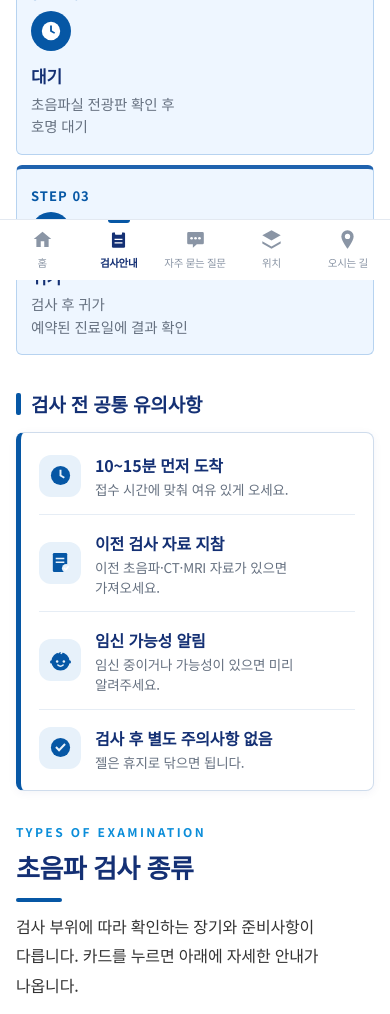
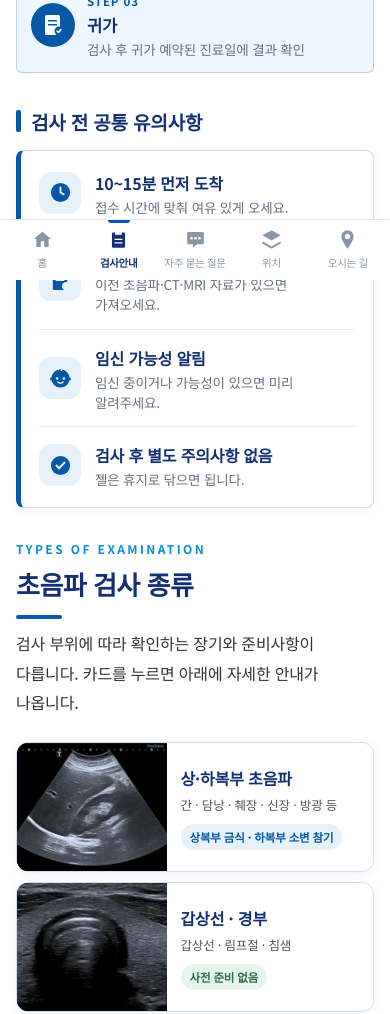
Before and after one commit to hyumc-us/hyumc-us.github.io, a plain HTML site: page exam/index.html in a window 390 px wide. Shown: the part 564-1578 px from the top of the page. Drawn offline with Linux system fonts and the light colour scheme.

Commit message:
v49: mobile layout tidy
Co-Authored-By: Claude Sonnet 5.5 <noreply@anthropic.com>

```diff
--- a/assets/style.css
+++ b/assets/style.css
@@ -967,3 +967,30 @@ body .ft details.ddm summary{border-radius:0}
 /* 위치: 경로 안내 */
 .route-wrap{max-width:860px}
 .loc-routes{margin:18px 0 12px}
+
+/* ===== v49: 모바일 정리 (진행순서 압축, 검사 종류 1열, 탭 한 줄, 요약 한 줄) ===== */
+@media(max-width:640px){
+  /* 검사 진행 순서: 아이콘+제목+설명을 한 줄 구성으로 압축 */
+  .steps.s3{gap:8px}
+  .steps.s3 .step{display:grid;grid-template-columns:44px 1fr;column-gap:12px;align-items:center;padding:12px 14px}
+  .steps.s3 .step::before{grid-column:2;margin-bottom:0;font-size:11.5px}
+  .steps.s3 .step .si{grid-column:1;grid-row:1/4;position:static;width:44px;height:44px;font-size:24px;margin:0}
+  .steps.s3 .step b{grid-column:2;font-size:16.5px;margin:0}
+  .steps.s3 .step p{grid-column:2;margin:0;font-size:13.5px;line-height:1.45}
+  .steps.s3 .step p span{display:inline;white-space:normal}
+  .steps.s3 .step p span+span::before{content:" "}
+  /* 검사 종류: 한 줄에 한 개, 가로형 카드로 높이 통일 */
+  .types-grid{grid-template-columns:1fr;gap:10px}
+  .tcard{flex-direction:row;height:auto;min-height:128px}
+  .tcard .timg{flex:0 0 42%;aspect-ratio:auto;min-height:128px}
+  .tcard .tb{padding:12px 14px;justify-content:center}
+  .tcard .tb b{font-size:16px}
+  .tcard .tb p{font-size:12.5px;margin-bottom:8px}
+  .tcard .tb .chip2{margin-top:0;font-size:11.5px;padding:3px 9px}
+  /* 탭: 모두 한 줄, 같은 크기 */
+  .subtabs button{padding:12px 2px;font-size:13px;white-space:nowrap;letter-spacing:-.03em}
+  /* 요약 줄: 라벨과 내용을 같은 줄에 */
+  .ex-sum>div{display:flex;flex-wrap:nowrap;align-items:flex-start;gap:0}
+  .ex-sum span.k{flex:none;margin-top:2px}
+  .ex-sum b{flex:1;font-size:14.5px;line-height:1.5}
+}
```
